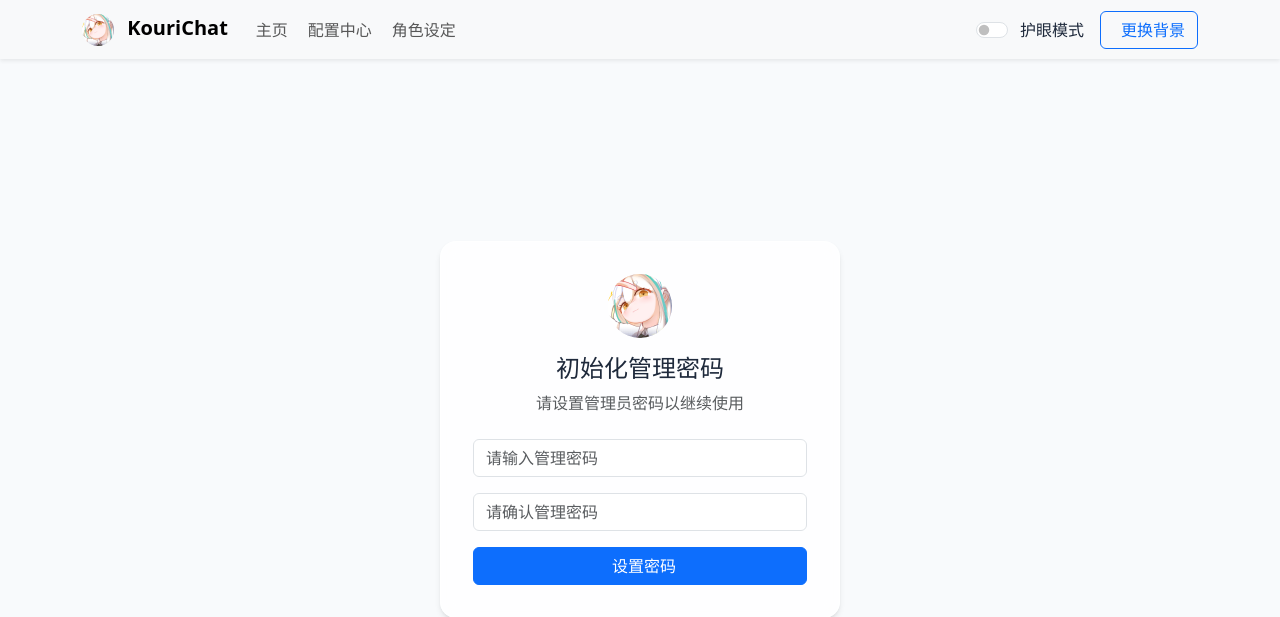
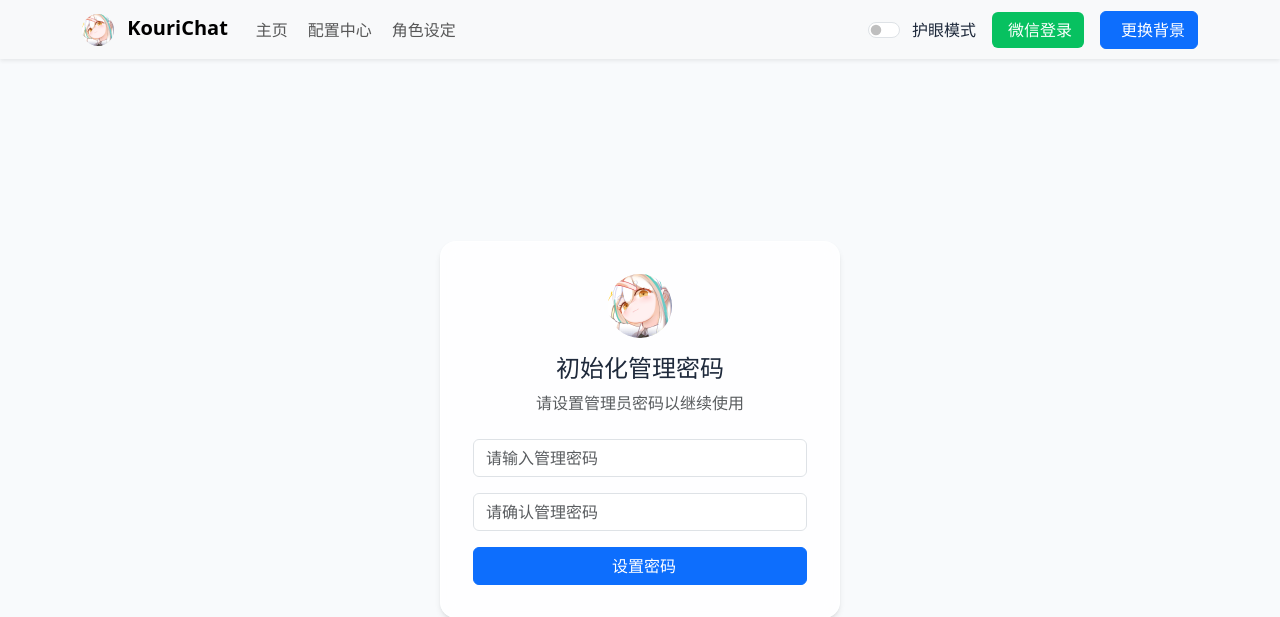
Before and after one commit to vvSAKIvil/KouriChat, a Flask app: page /init_password in a window 1280 px wide. Shown: the top 617 px of the page. Run offline with Flask 3, Linux system fonts and the light colour scheme; the visitor is signed in with stand-in values (Sample User, id 1); parts of the project's set-up code (start-up, migrations or seed data) failed here and were passed over; some libraries are stand-ins or nearby versions.

Commit message:
做了微信登录按钮及功能模块并且调整了更换背景的按钮样式

```diff
--- a/run_config_web.py
+++ b/run_config_web.py
@@ -42,6 +42,7 @@ import win32api
 import win32con
 import win32job
 import win32process
+from src.Wechat_Login_Clicker.Wechat_Login_Clicker import click_wechat_buttons
 
 # 在文件开头添加全局变量声明
 bot_process = None
@@ -2139,6 +2140,22 @@ def get_all_configs():
             'message': str(e)
         })
 
+@app.route('/click_wechat_buttons', methods=['POST'])
+def handle_wechat_login():
+    """处理微信登录按钮点击"""
+    try:
+        click_wechat_buttons()
+        return jsonify({
+            'status': 'success',
+            'message': '微信登录操作已执行'
+        })
+    except Exception as e:
+        logger.error(f"执行微信登录操作失败: {str(e)}")
+        return jsonify({
+            'status': 'error',
+            'message': f'操作失败: {str(e)}'
+        })
+
 if __name__ == '__main__':
     try:
         main()
--- a/src/webui/templates/navbar.html
+++ b/src/webui/templates/navbar.html
@@ -39,10 +39,16 @@
                         <i class="bi bi-moon-stars me-1"></i>护眼模式
                     </label>
                 </div>
+
+                <!-- 添加微信登录按钮 -->
+                <button class="btn btn-wechat me-3" onclick="handleWechatLogin()">
+                    <i class="bi bi-wechat me-1"></i>微信登录
+                </button>
+
                 <div>
                     <label for="backgroundInput" class="d-none">选择背景图片</label>
                     <input type="file" class="d-none" id="backgroundInput" accept="image/*">
-                    <button class="btn btn-outline-primary" type="button" onclick="handleBackgroundClick()">
+                    <button class="btn btn-primary" type="button" onclick="handleBackgroundClick()">
                         <i class="bi bi-image me-2"></i>更换背景
                     </button>
                 </div>
@@ -104,6 +110,25 @@ document.getElementById('backgroundInput').addEventListener('change', function(e
         });
     }
 });
+
+// 添加微信登录处理函数
+function handleWechatLogin() {
+    // 调用 Wechat_Login_Clicker.py 的功能
+    fetch('/click_wechat_buttons', {
+        method: 'POST'
+    })
+    .then(response => response.json())
+    .then(data => {
+        if (data.status === 'success') {
+            showToast('微信登录操作已执行', 'success');
+        } else {
+            showToast(data.message || '操作失败', 'error');
+        }
+    })
+    .catch(error => {
+        showToast('操作失败：' + error, 'error');
+    });
+}
 </script>
 
 <style>
@@ -116,6 +141,8 @@ document.getElementById('backgroundInput').addEventListener('change', function(e
 .nav-item {
     position: relative;
     transition: all 0.3s ease;
+    display: flex;
+    align-items: center;
 }
 
 .nav-item::after {
@@ -136,6 +163,11 @@ document.getElementById('backgroundInput').addEventListener('change', function(e
 
 .nav-link {
     transition: all 0.3s ease;
+    display: flex;
+    align-items: center;
+    justify-content: center;
+    height: 100%;
+    padding: 0.5rem 1rem;
 }
 
 .nav-link:hover {
@@ -184,4 +216,57 @@ document.getElementById('backgroundInput').addEventListener('change', function(e
 .spin {
     animation: spin 1s linear infinite;
 }
+
+/* 添加微信按钮样式 */
+.btn-wechat {
+    background-color: #07C160;
+    color: white;
+    border: none;
+    padding: 0.375rem 0.75rem;
+    border-radius: 0.375rem;
+    transition: all 0.3s ease;
+    display: flex;
+    align-items: center;
+    font-weight: 500;
+}
+
+.btn-wechat:hover {
+    background-color: #06ad56;
+    color: white;
+    transform: translateY(-2px);
+    box-shadow: 0 2px 4px rgba(7, 193, 96, 0.3);
+}
+
+.btn-wechat:active {
+    transform: translateY(0);
+    box-shadow: none;
+}
+
+.btn-wechat .bi-wechat {
+    font-size: 1.1em;
+}
+
+/* 添加背景按钮的悬浮效果 */
+.btn-primary {
+    transition: all 0.3s ease;
+    align-items: center;
+    font-weight: 500;
+}
+
+.btn-primary:hover {
+    transform: translateY(-2px);
+    box-shadow: 0 2px 4px rgba(13, 110, 253, 0.3);
+}
+
+.btn-primary:active {
+    transform: translateY(0);
+    box-shadow: none;
+}
+
+/* 确保图标和文字对齐 */
+.nav-link i {
+    display: inline-flex;
+    align-items: center;
+    margin-right: 0.25rem;
+}
 </style>
```
Also changed, not shown: src/Wechat_Login_Clicker/Wechat_Login_Clicker.py (added, +39 -0 lines).
